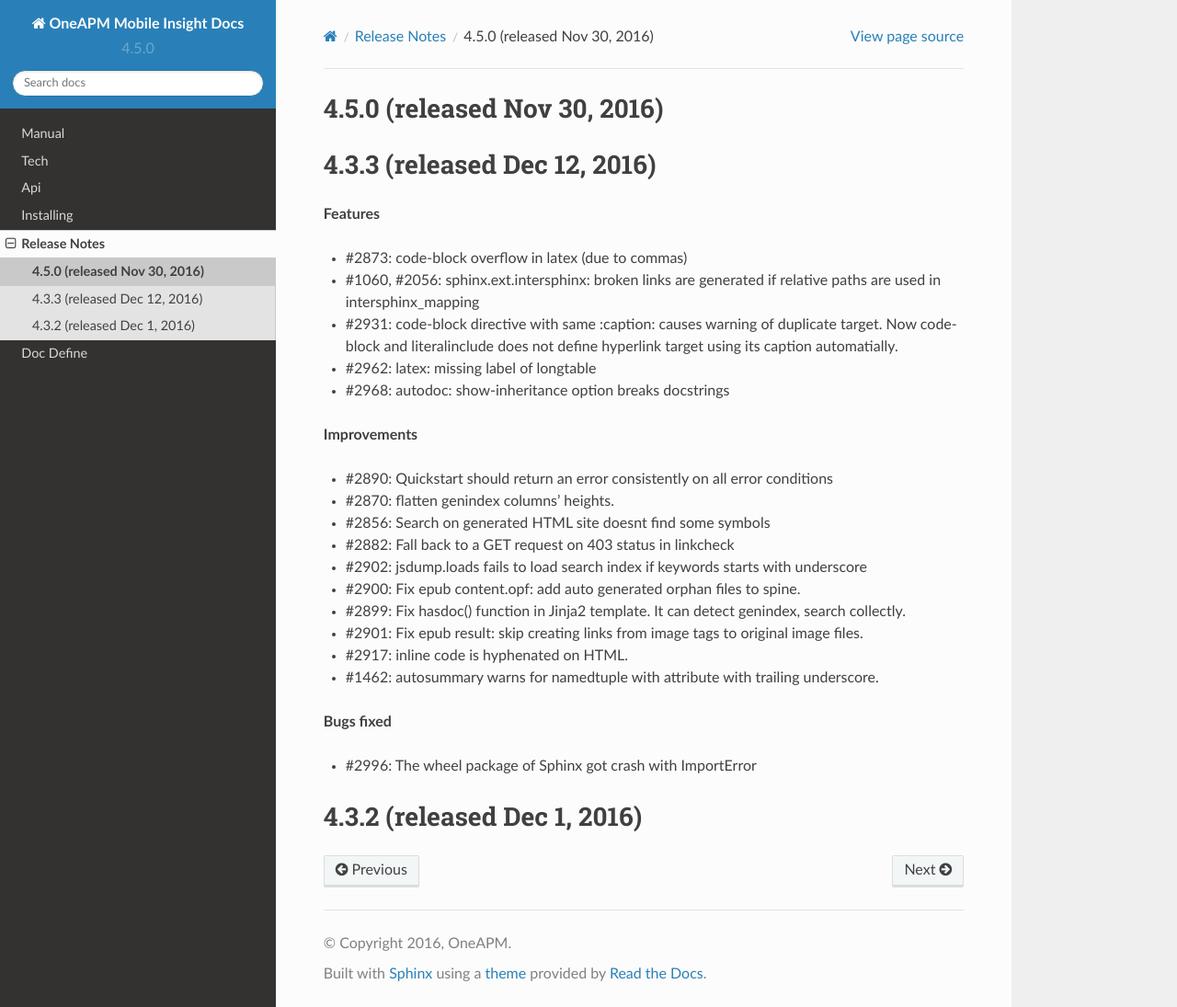
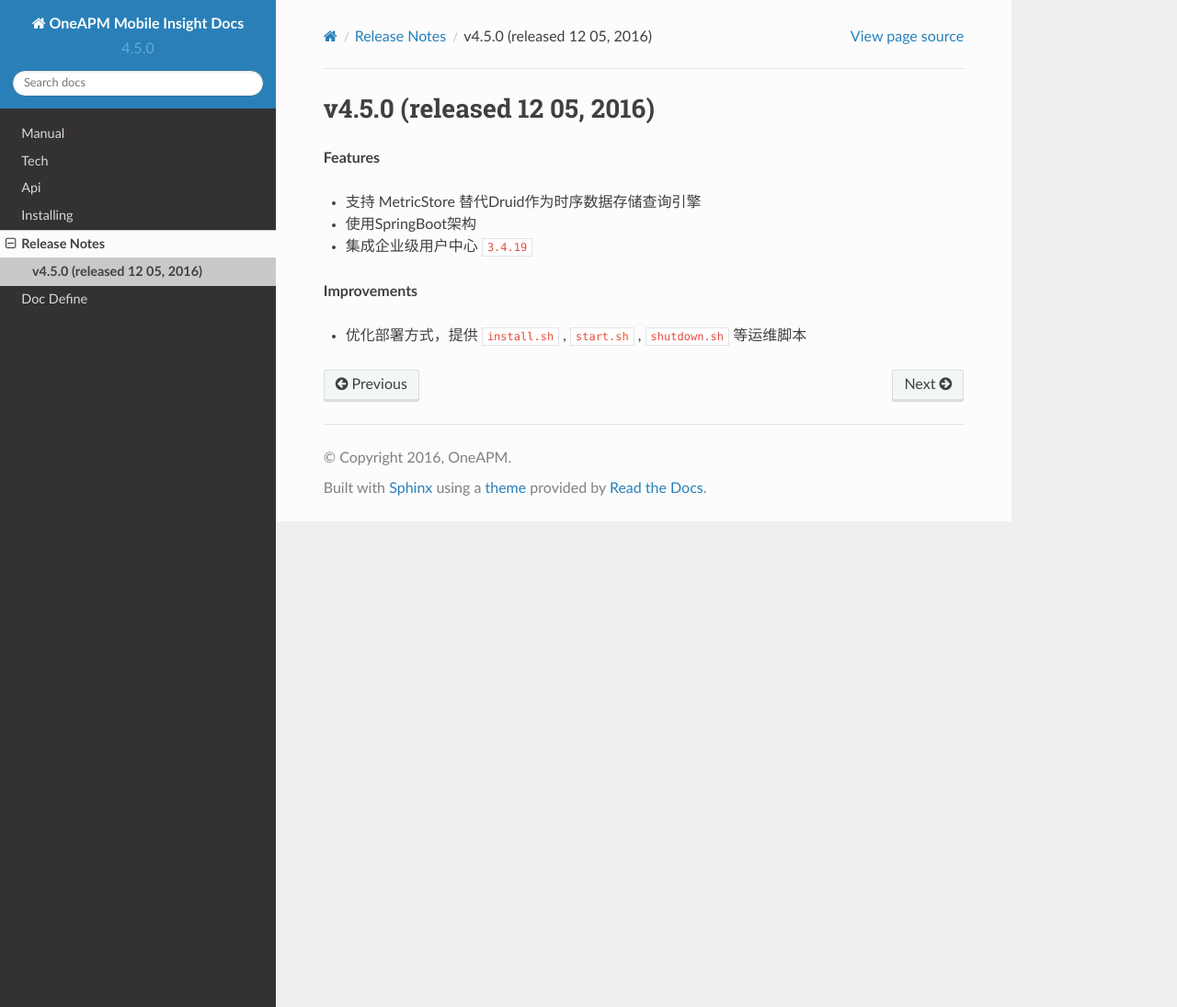
Before and after one commit to gardenias/docs-test, a Sphinx documentation site: the page built from docs/releasenotes/notes.rst, in a window 1280 px wide and 1095 px high. Shown: the whole window at 92% size. Built offline with Sphinx 7.4.7 and the Read the Docs theme 2.0.0, drawn with Linux system fonts in a browser that asks for light colours.

Commit message:
release notes for v4.5.0

```diff
--- a/docs/releasenotes/notes.rst
+++ b/docs/releasenotes/notes.rst
@@ -2,36 +2,16 @@
 
 
 
-4.5.0 (released Nov 30, 2016)
---------------------------
-
-4.3.3 (released Dec 12, 2016)
------------------------------
+v4.5.0 (released 12 05, 2016)
+------------------------------------
 
 **Features**
 
-- #2873: code-block overflow in latex (due to commas)
-- #1060, #2056: sphinx.ext.intersphinx: broken links are generated if relative paths are used in intersphinx_mapping
-- #2931: code-block directive with same :caption: causes warning of duplicate target. Now code-block and literalinclude does not define hyperlink target using its caption automatially.
-- #2962: latex: missing label of longtable
-- #2968: autodoc: show-inheritance option breaks docstrings
+- 支持 MetricStore 替代Druid作为时序数据存储查询引擎
+- 使用SpringBoot架构
+- 集成企业级用户中心 ``3.4.19``
+
 
 **Improvements**
 
-- #2890: Quickstart should return an error consistently on all error conditions
-- #2870: flatten genindex columns’ heights.
-- #2856: Search on generated HTML site doesnt find some symbols
-- #2882: Fall back to a GET request on 403 status in linkcheck
-- #2902: jsdump.loads fails to load search index if keywords starts with underscore
-- #2900: Fix epub content.opf: add auto generated orphan files to spine.
-- #2899: Fix hasdoc() function in Jinja2 template. It can detect genindex, search collectly.
-- #2901: Fix epub result: skip creating links from image tags to original image files.
-- #2917: inline code is hyphenated on HTML.
-- #1462: autosummary warns for namedtuple with attribute with trailing underscore.
-
-**Bugs fixed**
-
-- #2996: The wheel package of Sphinx got crash with ImportError
-
-4.3.2 (released Dec 1, 2016)
------------------------------
+- 优化部署方式，提供 ``install.sh`` , ``start.sh`` , ``shutdown.sh`` 等运维脚本
```
